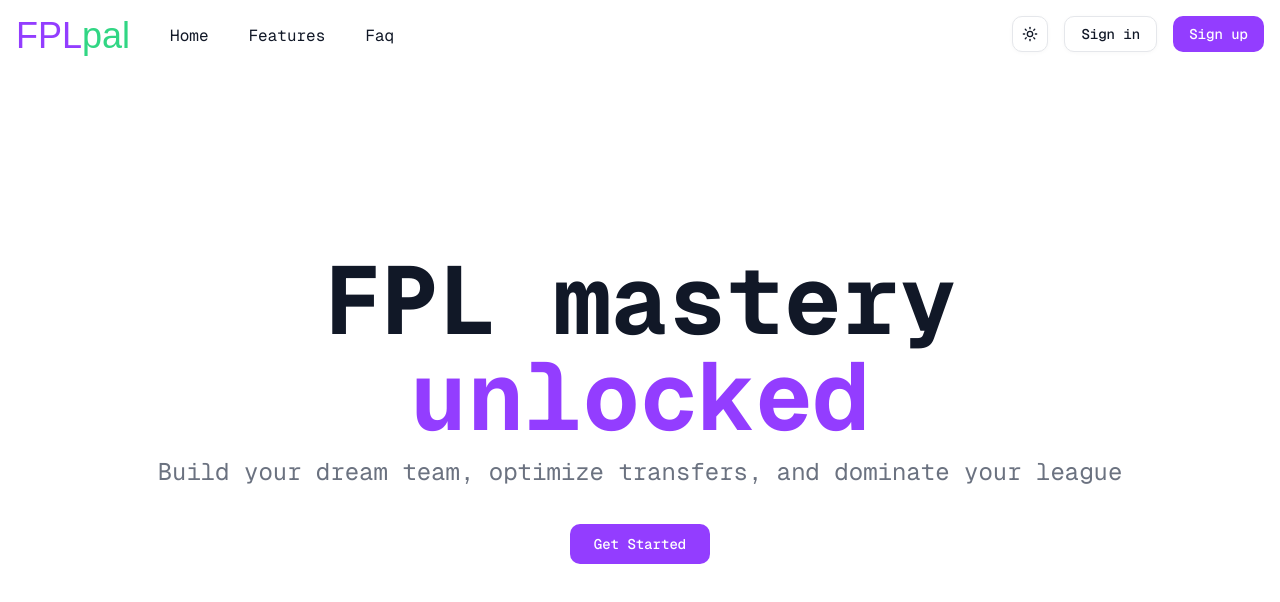
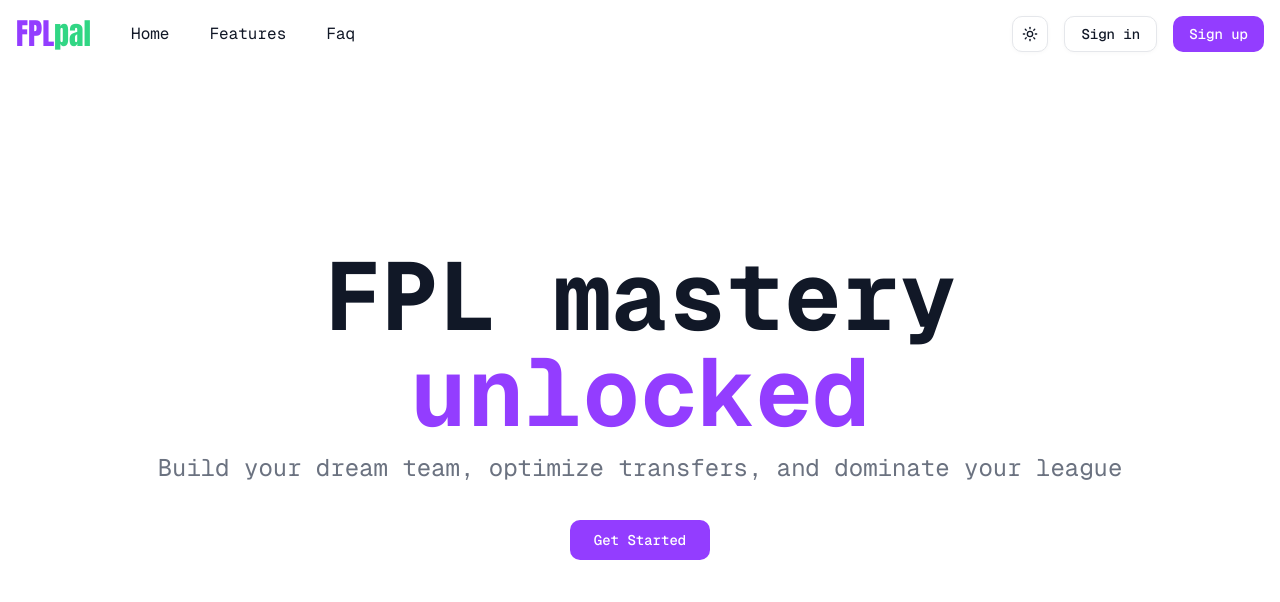
Before and after one commit to abelgideon/fpl-pal, a Next.js app: page / in a window 1280 px wide. Shown: the top 602 px of the page. Built offline with nearby package versions, Linux system fonts and the light colour scheme.

Commit message:
fix: Change font-family of logo

```diff
--- a/app/(marketing)/_components/Navbar.tsx
+++ b/app/(marketing)/_components/Navbar.tsx
@@ -1,7 +1,6 @@
 import { buttonVariants } from "@/components/ui/button";
 import ModeToggle from "@/components/mode-toggle";
 import Link from "next/link";
-import Image from "next/image";
 import { Logo } from "@/app/_components/logo";
 
 const navLinks = [
--- a/app/_components/logo.tsx
+++ b/app/_components/logo.tsx
@@ -1,6 +1,13 @@
+import { Anton } from "next/font/google";
+
+const anton = Anton({
+  subsets: ["latin"],
+  weight: ["400"],
+});
+
 export function Logo() {
   return (
-    <p className="text-4xl" style={{ fontFamily: "fantasy" }}>
+    <p className={`${anton.className} text-3xl`}>
       <span className="text-[#933dff]">FPL</span>
       <span className="text-[#31d684]">pal</span>
     </p>
```
